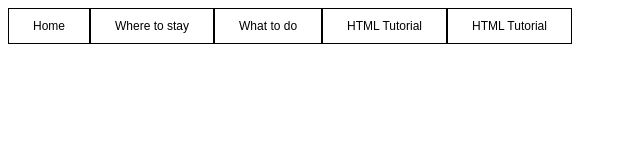
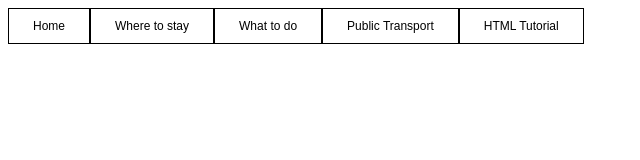
Before and after one commit to Smammymammy/visitbilbao, a plain HTML site: page landmarks.html in a window 1280 px wide. Shown: the whole page, without its empty margins (0-640 px from the left). Drawn offline with Linux system fonts and the light colour scheme.

Commit message:
Update landmarks.html

```diff
--- a/landmarks.html
+++ b/landmarks.html
@@ -5,7 +5,7 @@
         <button onclick="document.location='index.html'">Home</button>
         <button onclick="document.location='Hotels.html'">Where to stay</button>
         <button onclick="document.location='landmarks.html'">What to do</button>
-        <button onclick="document.location='default.asp'">HTML Tutorial</button>
+        <button onclick="document.location='publictransport.html'">Public Transport</button>
         <button onclick="document.location='default.asp'">HTML Tutorial</button>
   </head>
 </html>
```
